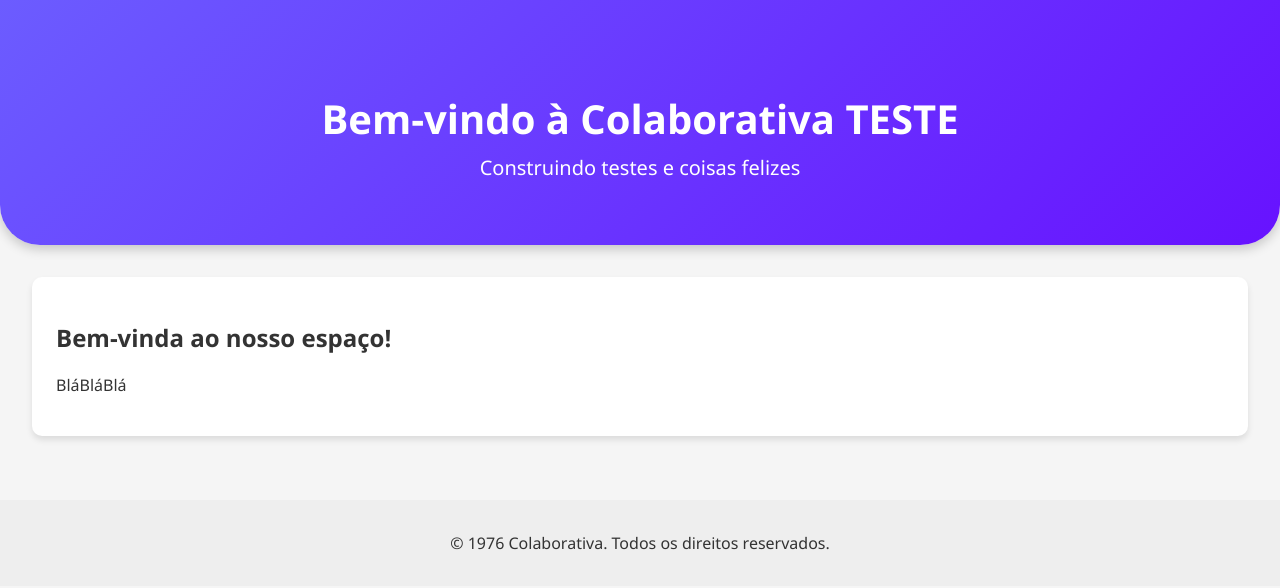
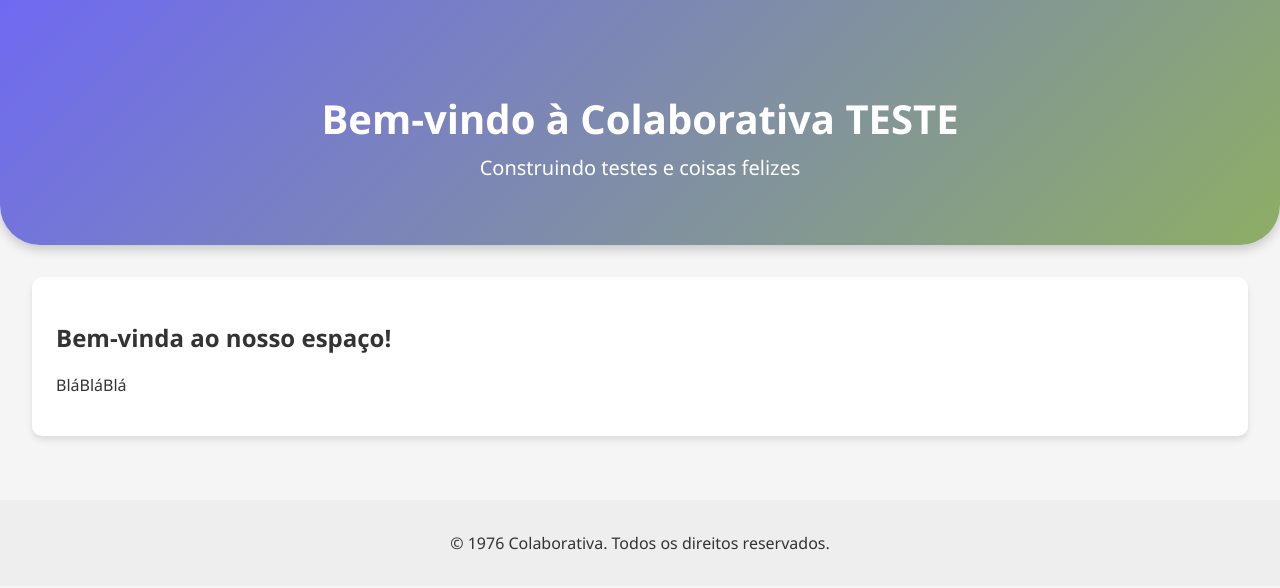
Before and after one commit to Guicolab27/Guicolab27.github.io, a plain HTML site: page index.html in a window 1280 px wide. Drawn offline with Linux system fonts and the light colour scheme.

Commit message:
Alterações feitas no site

```diff
--- a/style.css
+++ b/style.css
@@ -7,7 +7,7 @@ body {
     color: #333;
   }
   header {
-    background-color: #95be43(243, 100%, 69%);
+    background-color: hsl(243, 100%, 69%);
     color: white;
     padding: 2rem;
     text-align: center;
@@ -29,7 +29,7 @@ body {
   }
   .hero {
     position: relative;
-    background: linear-gradient(-45deg, #6600ff, #6c63ff, #00bfff, #6600ff);
+    background: linear-gradient(-45deg, #95be43, #6c63ff, #00bfff, #6600ff);
     background-size: 400% 400%;
     animation: backgroundMove 10s ease infinite;
     color: white;
```
